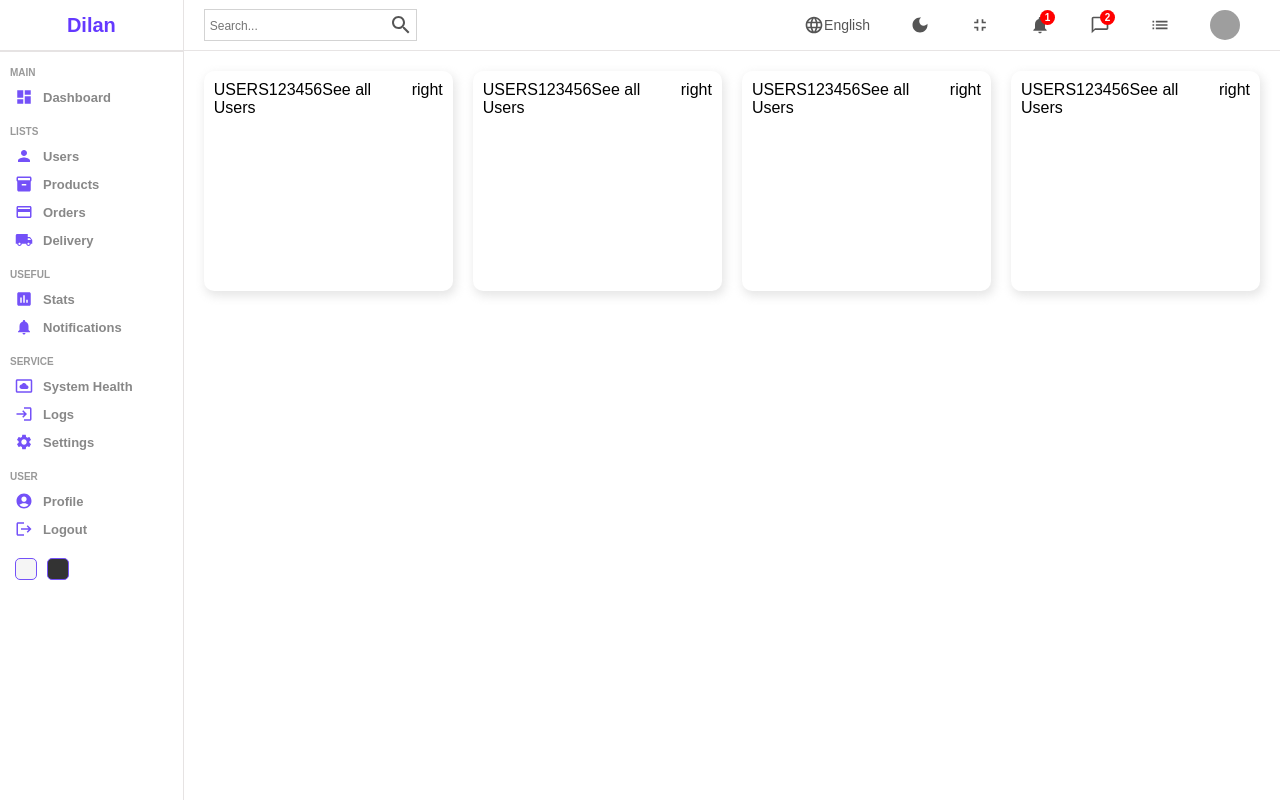
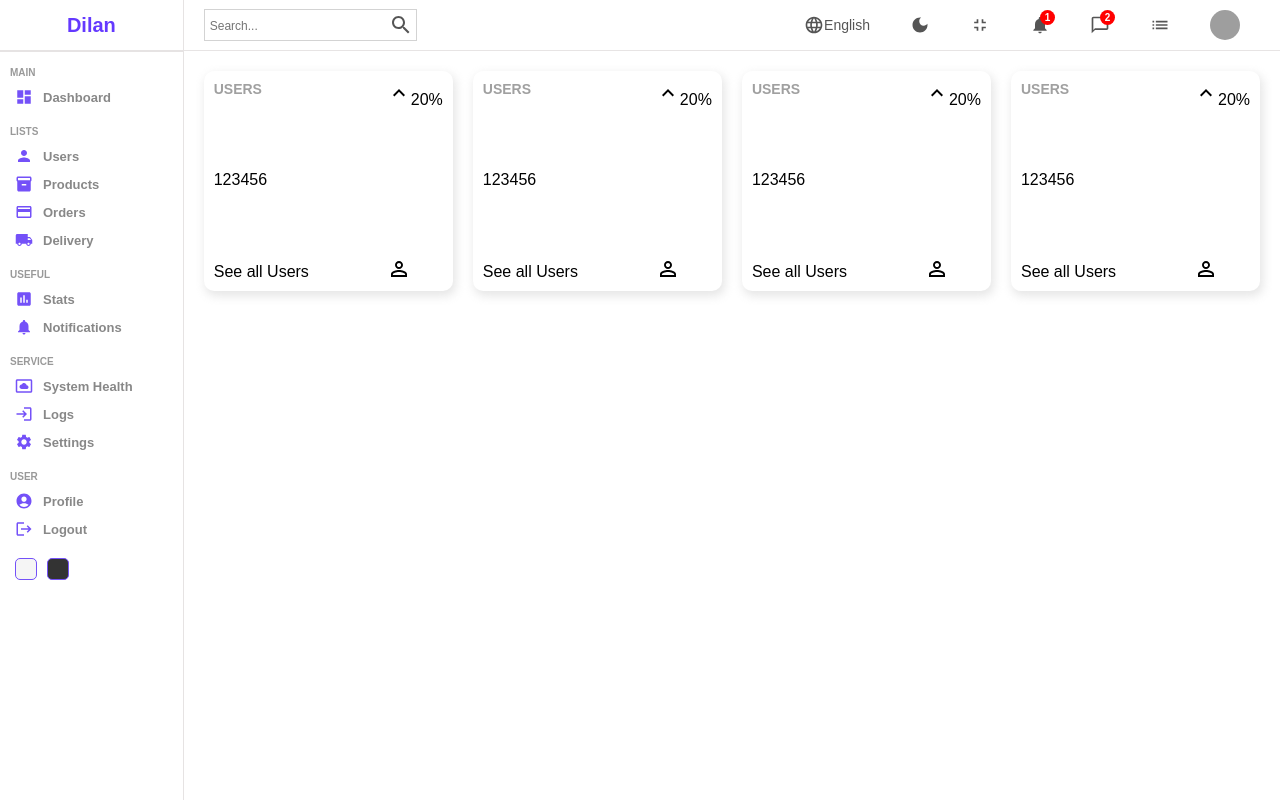
Before and after one commit to Dilan981001/dashboard, a React (Create React App) app: page / in a window 1280 px wide. Built offline with nearby package versions, Linux system fonts and the light colour scheme; grey boxes are pictures that could not be loaded.

Commit message:
widget style

```diff
--- a/src/components/widget/Widget.jsx
+++ b/src/components/widget/Widget.jsx
@@ -1,5 +1,7 @@
 import React from 'react'
 import './widget.scss';
+import KeyboardArrowUpIcon from '@mui/icons-material/KeyboardArrowUp';
+import PersonOutlineIcon from '@mui/icons-material/PersonOutline';
 
 const widget = () => {
   return (
@@ -9,7 +11,13 @@ const widget = () => {
             <span className='counter'>123456</span>
             <span className='link'>See all Users</span>
         </div>
-        <div className="right">right</div>
+        <div className="right">
+          <div className="percentage">
+            <KeyboardArrowUpIcon/>
+            20%</div>
+            <PersonOutlineIcon className='icon'/>
+        </div>
+
     </div>
   )
 }
--- a/src/components/widget/Widget.scss
+++ b/src/components/widget/Widget.scss
@@ -7,4 +7,17 @@
     box-shadow: 2px 4px 10px 1px rgba(201, 201, 201, 0.47);
     border-radius: 10px;
     height: 200px;
+
+    .left, .right{
+        display: flex;
+        flex-direction: column;
+        justify-content: space-between;
+
+        .title{
+            font-weight: bold;
+            font-size: 14px;
+            color: rgb(160, 160, 160);
+        }
+
+    }
 }
```
